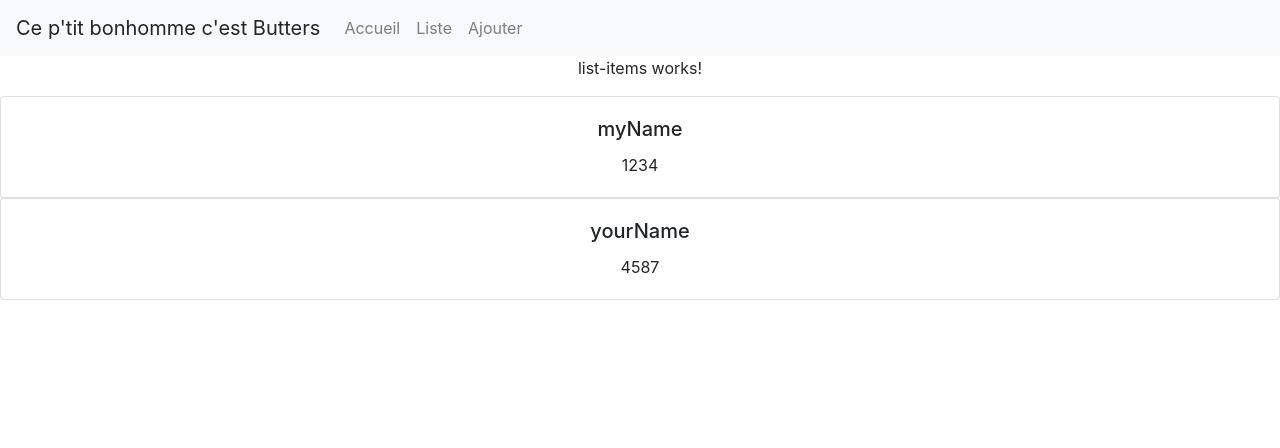
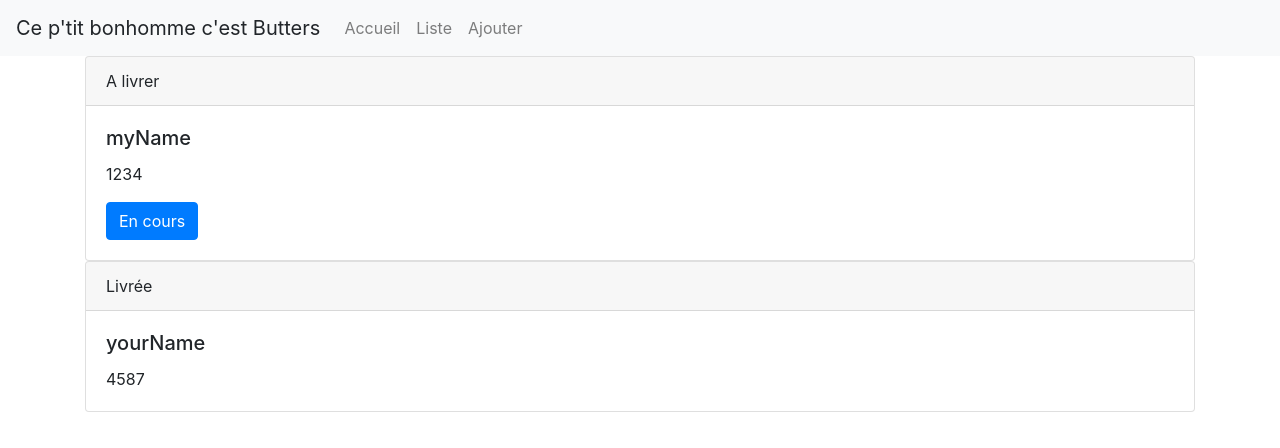
Before and after one commit to Flor3ntEag1e/myApp-Forma, an Angular app: page /items/list in a window 1280 px wide. Shown: the top 448 px of the page. Built offline with nearby package versions, Linux system fonts and the light colour scheme.

Commit message:
Ajout enum State

```diff
--- a/src/app/app.component.html
+++ b/src/app/app.component.html
@@ -1,5 +1,5 @@
 <!--The content below is only a placeholder and can be replaced.-->
-<div style="text-align:center">
+<div>
 
 
   <app-menu></app-menu>
--- a/src/app/core/collection.service.ts
+++ b/src/app/core/collection.service.ts
@@ -1,34 +1,39 @@
 import { Injectable } from '@angular/core';
 import { Item } from './item.model';
+import { Observable, from, of } from 'rxjs';
+import { State } from '../items/components/item/state.enum';
 
 @Injectable({
   providedIn: 'root'
 })
 export class CollectionService {
-  _collection: Item[];
+  state = State;
+  collection: Item[];
+  collection$: Observable<Item[]>;
   constructor() {
-    this._collection = [
+    this.collection = [
       {
         id: '1',
         name: 'myName',
         reference: '1234',
-        state: ''
+        state: this.state.ALIVRER
       },
       {
         id: '2',
         name: 'yourName',
         reference: '4587',
-        state: ''
+        state: this.state.LIVREE
       },
     ];
+    this.collection$ = of(this.collection);
   }
 
-  get collection(): Item[] {
-    return this._collection;
+  /*get collection(): Item[] {
+    return this.collection;
   }
 
   set collection (col: Item[]) {
-    this._collection = col;
+    this.collection = col;
   }
-
+*/
 }
--- a/src/app/core/item.model.ts
+++ b/src/app/core/item.model.ts
@@ -1,6 +1,8 @@
+import { State } from "../items/components/item/state.enum";
+
 export interface Item {
     id: string;
     name: string;
     reference: string;
-    state: string;
+    state: State;
 }
--- a/src/app/items/components/item/item.component.html
+++ b/src/app/items/components/item/item.component.html
@@ -1,6 +1,15 @@
 <div class="card">
+  <div class="card-header">
+     <span>{{value.state}}</span>
+  </div>
   <div class="card-body">
     <h5 class="card-title">{{value.name}}</h5>
     <p class="card-text">{{value.reference}}</p>
+    <button class="btn btn-primary"
+    *ngIf='state.ALIVRER === value.state'
+    (click)='changeState(state.ENCOURS)'
+    >
+    {{state.ENCOURS}}
+    </button>
   </div>
 </div>
--- a/src/app/items/components/item/item.component.ts
+++ b/src/app/items/components/item/item.component.ts
@@ -1,5 +1,6 @@
 import { Component, OnInit, Input } from '@angular/core';
 import { Item } from '../../../core/item.model';
+import { State } from './state.enum';
 
 @Component({
   selector: 'app-item',
@@ -9,10 +10,16 @@ import { Item } from '../../../core/item.model';
 export class ItemComponent implements OnInit {
 
   @Input('value') value:Item;
+  state = State;
 
   constructor() { }
 
   ngOnInit() {
   }
 
+  changeState(state: State):void {
+    this.value.state = state;
+    //this.collectionService.update(this.value);
+  }
+
 }
--- /dev/null
+++ b/src/app/items/components/item/state.enum.ts
@@ -0,0 +1,5 @@
+export enum State {
+    ALIVRER = 'A livrer',
+    ENCOURS = 'En cours',
+    LIVREE = 'Livrée'
+}
--- a/src/app/items/containers/list-items/list-items.component.html
+++ b/src/app/items/containers/list-items/list-items.component.html
@@ -1,13 +1,6 @@
-<p>
-  list-items works!
-</p>
 
-<!-- <ul>
-  <li *ngFor="let users of user"> {{users.name}}</li>
-</ul> -->
-
-<!-- <ng-container *ngFor="let item of collectionService.collection"> {{item.id}} - {{item.name}}</ng-container> -->
-
-<div *ngFor="let item of collectionService.collection">
-  <app-item [value]='item'></app-item>
+<div class="container">
+  <ng-container *ngFor="let item of (collectionService.collection$ | async)">
+    <app-item [value]='item'></app-item>
+  </ng-container>
 </div>
```
